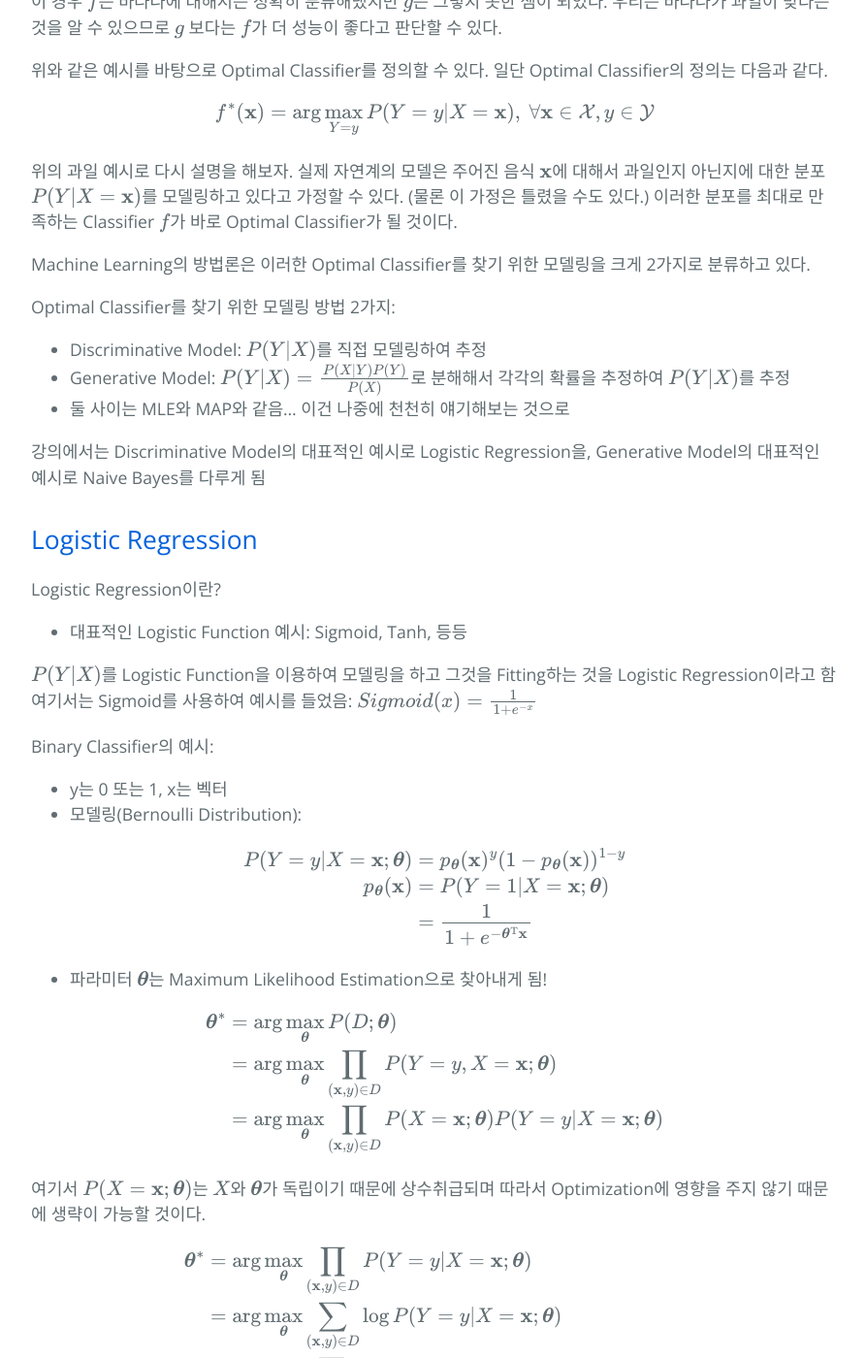
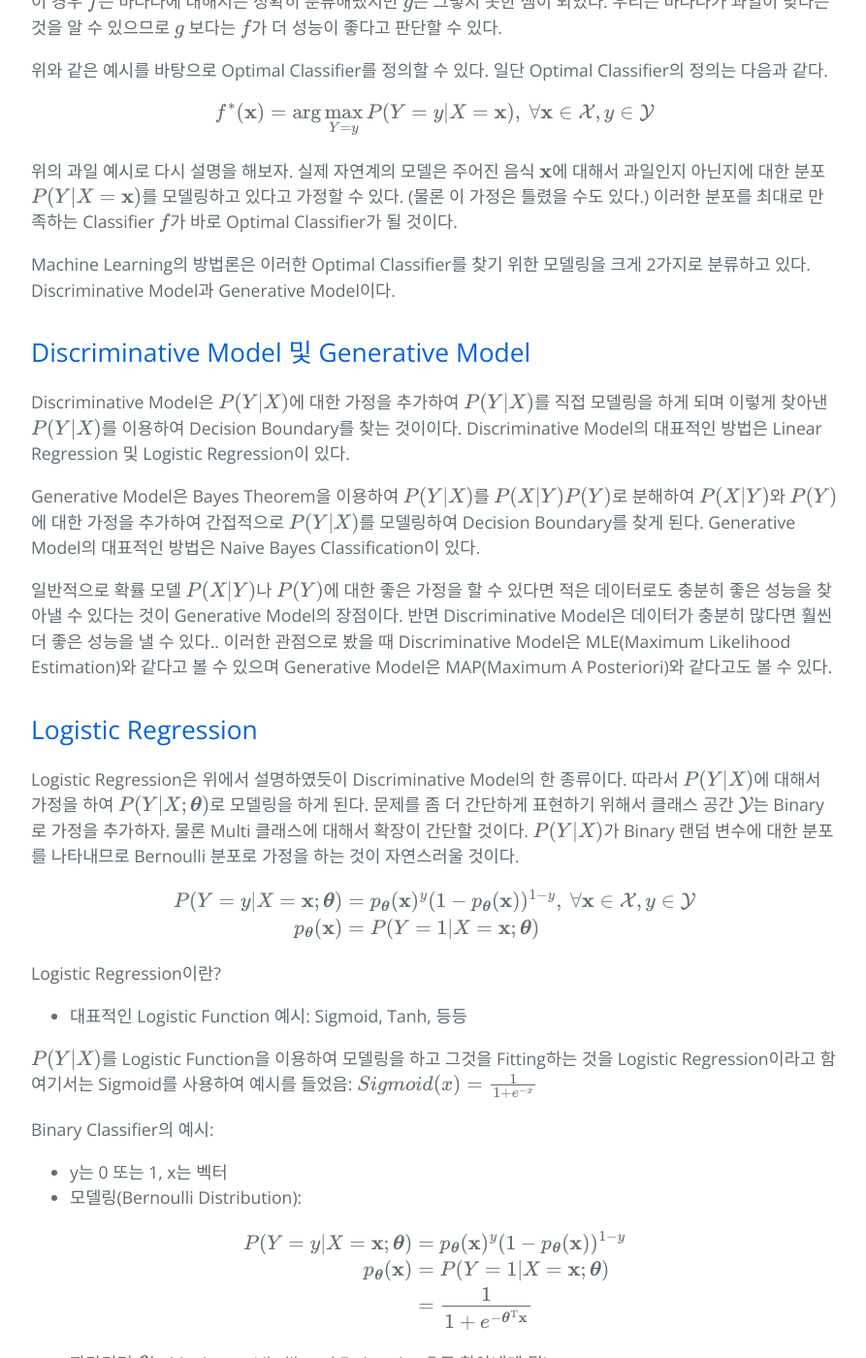
Before and after one commit to hcnoh/hcnoh.github.io, a Jekyll site: the page built from _posts/2019-04-25-logistic-regression-and-naive-bayes.md, in a window 1280 px wide and 1400 px high, scrolled down 954 px. Shown: the whole window at 97% size, without its empty margins (192-1085 px from the left). Built offline with Jekyll 4.4.1, drawn with Linux system fonts in a browser that asks for light colours; formulas are drawn with MathJax 3; comment, search, counter and statistics services are not loaded.

Commit message:
Update 2019-04-25-logistic-regression-and-naive-bayes.md

```diff
--- a/_posts/2019-04-25-logistic-regression-and-naive-bayes.md
+++ b/_posts/2019-04-25-logistic-regression-and-naive-bayes.md
@@ -35,16 +35,28 @@ $$f^*(\mathbf{x}) = \arg \max_{Y=y}P(Y=y \vert X=\mathbf{x}), \ \forall \mathbf{
 
 위의 과일 예시로 다시 설명을 해보자. 실제 자연계의 모델은 주어진 음식 $$\mathbf{x}$$에 대해서 과일인지 아닌지에 대한 분포 $$P(Y\vert X=\mathbf{x})$$를 모델링하고 있다고 가정할 수 있다. (물론 이 가정은 틀렸을 수도 있다.) 이러한 분포를 최대로 만족하는 Classifier $$f$$가 바로 Optimal Classifier가 될 것이다.
 
-Machine Learning의 방법론은 이러한 Optimal Classifier를 찾기 위한 모델링을 크게 2가지로 분류하고 있다.
+Machine Learning의 방법론은 이러한 Optimal Classifier를 찾기 위한 모델링을 크게 2가지로 분류하고 있다. Discriminative Model과 Generative Model이다.
 
-Optimal Classifier를 찾기 위한 모델링 방법 2가지:
-- Discriminative Model: $$P(Y\vert X)$$를 직접 모델링하여 추정
-- Generative Model: $$P(Y\vert X) = \frac{P(X\vert Y)P(Y)}{P(X)}$$로 분해해서 각각의 확률을 추정하여 $$P(Y\vert X)$$를 추정
-- 둘 사이는 MLE와 MAP와 같음… 이건 나중에 천천히 얘기해보는 것으로
+## Discriminative Model 및 Generative Model
 
-강의에서는 Discriminative Model의 대표적인 예시로 Logistic Regression을, Generative Model의 대표적인 예시로 Naive Bayes를 다루게 됨
+Discriminative Model은 $$P(Y\vert X)$$에 대한 가정을 추가하여 $$P(Y\vert X)$$를 직접 모델링을 하게 되며 이렇게 찾아낸 $$P(Y\vert X)$$를 이용하여 Decision Boundary를 찾는 것이이다. Discriminative Model의 대표적인 방법은 Linear Regression 및 Logistic Regression이 있다.
+
+Generative Model은 Bayes Theorem을 이용하여 $$P(Y\vert X)$$를 $$P(X \vert Y)P(Y)$$로 분해하여 $$P(X\vert Y)$$와 $$P(Y)$$에 대한 가정을 추가하여 간접적으로 $$P(Y\vert X)$$를 모델링하여 Decision Boundary를 찾게 된다. Generative Model의 대표적인 방법은 Naive Bayes Classification이 있다.
+
+일반적으로 확률 모델 $$P(X\vert Y)$$나 $$P(Y)$$에 대한 좋은 가정을 할 수 있다면 적은 데이터로도 충분히 좋은 성능을 찾아낼 수 있다는 것이 Generative Model의 장점이다. 반면 Discriminative Model은 데이터가 충분히 많다면 훨씬 더 좋은 성능을 낼 수 있다.. 이러한 관점으로 봤을 때 Discriminative Model은 MLE(Maximum Likelihood Estimation)와 같다고 볼 수 있으며 Generative Model은 MAP(Maximum A Posteriori)와 같다고도 볼 수 있다.
 
 ## Logistic Regression
+Logistic Regression은 위에서 설명하였듯이 Discriminative Model의 한 종류이다. 따라서 $$P(Y\vert X)$$에 대해서 가정을 하여 $$P(Y\vert X;\boldsymbol{\theta})$$로 모델링을 하게 된다. 문제를 좀 더 간단하게 표현하기 위해서 클래스 공간 $$\mathcal{Y}$$는 Binary로 가정을 추가하자. 물론 Multi 클래스에 대해서 확장이 간단할 것이다. $$P(Y\vert X)$$가 Binary 랜덤 변수에 대한 분포를 나타내므로 Bernoulli 분포로 가정을 하는 것이 자연스러울 것이다.
+
+$$
+\begin{align*}
+P(Y=y \vert X=\mathbf{x};\boldsymbol{\theta})
+& = p_{\boldsymbol{\theta}}(\mathbf{x})^y(1−p_{\boldsymbol{\theta}}(\mathbf{x}))^{1−y}, \ \forall \mathbf{x}\in\mathcal{X}, y\in\mathcal{Y} \\
+p_{\boldsymbol{\theta}}(\mathbf{x})
+& = P(Y=1\vert X=\mathbf{x};\boldsymbol{\theta})
+\end{align*}
+$$
+
 Logistic Regression이란?
 - 대표적인 Logistic Function 예시: Sigmoid, Tanh, 등등
 
```
